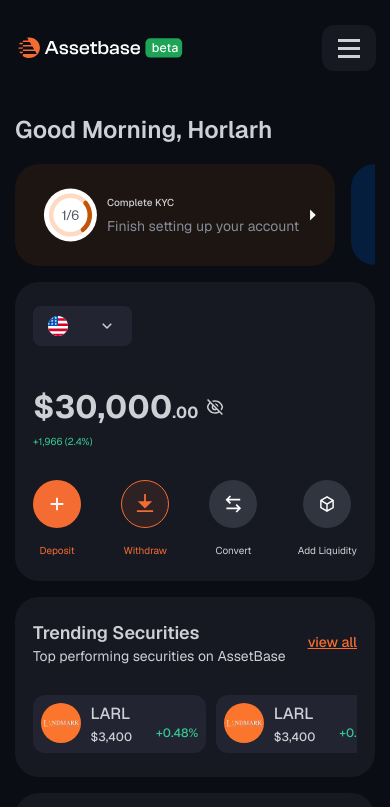
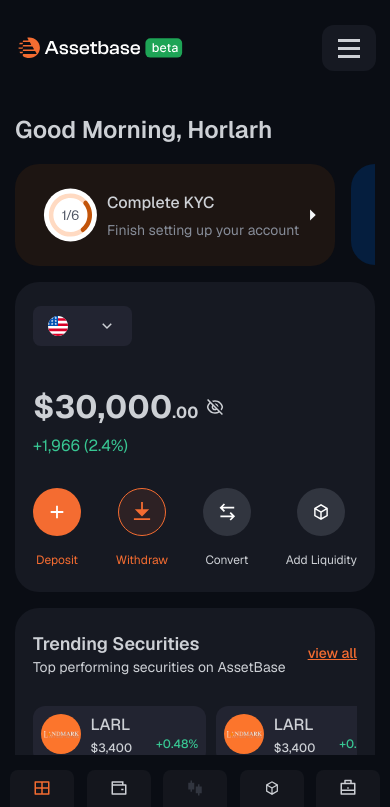
Before and after one commit to FawaleAyomide/Assetbase, a React (Create React App) app in the folder assetbase/: page /dashboard in a window 390 px wide. Shown: the top 807 px of the page. Built offline with nearby package versions, Linux system fonts and the light colour scheme; a web font is replaced by a local one.

Commit message:
more dashboard updates

```diff
--- a/assetbase/src/Scene/Dashboard.jsx
+++ b/assetbase/src/Scene/Dashboard.jsx
@@ -18,7 +18,7 @@
 
 const Dashboard = () => {
   return (
-    <div>
+    <div className="dashboard-container">
       <Navbar />
       <div className="dashboard">
         <div className="dashboard-wrapper">
@@ -609,7 +609,12 @@
               </div>
               <div className="referral-card">
                 <div className="referral-card-content">
-                  <img src={referral} alt="referral-icon" width="78" height="78" />
+                  <img
+                    src={referral}
+                    alt="referral-icon"
+                    width="78"
+                    height="78"
+                  />
                   <div className="referral-text">
                     <p className="referral-title">
                       Invite 5x friends and get gains on multiple things in the
@@ -622,19 +627,16 @@
                 <div className="notifications-card-content">
                   <div className="notifications-header">
                     <p className="notifications-title">Notifications</p>
-                    <p className="notifications-text">Catch up on your notifications</p>
+                    <p className="notifications-text">
+                      Catch up on your notifications
+                    </p>
                   </div>
                   <div className="notification-wrapper">
-                  <div className="notification">
-                  </div>
-                  <div className="notification">
-                  </div>
-                  <div className="notification">
-                  </div>
-                  <div className="notification">
-                  </div>
-                  <div className="notification">
-                  </div>
+                    <div className="notification"></div>
+                    <div className="notification"></div>
+                    <div className="notification"></div>
+                    <div className="notification"></div>
+                    <div className="notification"></div>
                   </div>
                 </div>
               </div>
@@ -642,7 +644,9 @@
           </div>
         </div>
       </div>
-      <NavMob />
+      <div className="navmob">
+        <NavMob />
+      </div>
     </div>
   );
 };
--- a/assetbase/src/Scene/Liquidity.jsx
+++ b/assetbase/src/Scene/Liquidity.jsx
@@ -1,15 +1,17 @@
-import React from 'react'
-import Navbar from './Navbar'
-import NavMob from './NavMob'
+import React from "react";
+import Navbar from "./Navbar";
+import NavMob from "./NavMob";
 
 const Liquidity = () => {
   return (
     <div>
-        <Navbar />
-        Liquidity
+      <Navbar />
+      <div className="liquidity-container">Liquidity</div>
+      <div className="navmob">
         <NavMob />
+      </div>
     </div>
-  )
-}
+  );
+};
 
-export default Liquidity
+export default Liquidity;
--- a/assetbase/src/Scene/Markets.jsx
+++ b/assetbase/src/Scene/Markets.jsx
@@ -1,15 +1,17 @@
-import React from 'react'
-import Navbar from './Navbar'
-import NavMob from './NavMob'
+import React from "react";
+import Navbar from "./Navbar";
+import NavMob from "./NavMob";
 
 const Markets = () => {
   return (
     <div>
-        <Navbar />
-        Markets
+      <Navbar />
+      <div className="markets">Market</div>
+      <div className="navmob">
         <NavMob />
+      </div>
     </div>
-  )
-}
+  );
+};
 
-export default Markets
+export default Markets;
--- a/assetbase/src/Scene/Portfolio.jsx
+++ b/assetbase/src/Scene/Portfolio.jsx
@@ -1,15 +1,17 @@
-import React from 'react'
-import Navbar from './Navbar'
-import NavMob from './NavMob'
+import React from "react";
+import Navbar from "./Navbar";
+import NavMob from "./NavMob";
 
 const Portfolio = () => {
   return (
     <div>
-        <Navbar />
-        Portfolio
+      <Navbar />
+      <div className="portfolio">Portfolio</div>
+      <div className="navmob">
         <NavMob />
+      </div>
     </div>
-  )
-}
+  );
+};
 
-export default Portfolio
+export default Portfolio;
--- a/assetbase/src/Scene/Wallets.jsx
+++ b/assetbase/src/Scene/Wallets.jsx
@@ -1,15 +1,17 @@
-import React from 'react'
-import Navbar from './Navbar'
-import NavMob from './NavMob'
+import React from "react";
+import Navbar from "./Navbar";
+import NavMob from "./NavMob";
 
 const Wallets = () => {
   return (
     <div>
-        <Navbar />
-        Wallets
+      <Navbar />
+      <div className="wallet">Wallets</div>
+      <div className="navmob">
         <NavMob />
+      </div>
     </div>
-  )
-}
+  );
+};
 
-export default Wallets
+export default Wallets;
--- a/assetbase/src/Style/App.css
+++ b/assetbase/src/Style/App.css
@@ -1,4 +1,4 @@
-*{
+* {
   margin: 0;
   padding: 0;
   box-sizing: border-box;
@@ -9,87 +9,86 @@
   color: var(--text-white);
   font-size: 16px;
 }
-.navbar{
+.navbar {
   height: 96px;
   display: flex;
   align-items: center;
   margin: 0 auto;
   padding: 0 24px;
 }
-.content{
+.content {
   display: flex;
   flex-direction: row;
   justify-content: space-between;
   align-items: center;
   height: 43.79px;
   width: 100%;
-
 }
-.nav-logo img{
+.nav-logo img {
   display: flex;
   align-items: center;
   padding-bottom: -12px;
 }
-li{
+li {
   list-style: none;
   text-decoration: none;
 }
-.nav-links-1{
+.nav-links-1 {
   display: flex;
   align-items: center;
   gap: 10px;
 }
-.nav-links-2{
+.nav-links-2 {
   display: none;
 }
-.link{
+.link {
   display: flex;
   align-items: center;
   padding: 8px 12px 8px 12px;
   gap: 8px;
   background-color: var(--nav-link-bg);
   color: var(--text-white);
-  border-radius: 8px  8px 0 0;
+  border-radius: 8px 8px 0 0;
   font-size: 14px;
   text-decoration: none;
 }
-.active-link{
+.active-link {
   display: flex;
   align-items: center;
   padding: 8px 12px 8px 12px;
   gap: 8px;
   background-color: var(--nav-link-bg);
-  border-radius: 8px  8px 0 0;
+  border-radius: 8px 8px 0 0;
   font-size: 14px;
   text-decoration: none;
   border-bottom: 1px solid var(--assetbase-orange);
   color: var(--assetbase-orange);
 }
-.ex{
+.ex {
   border-radius: 8px;
 }
-.link:hover{
-  border-radius: 8px  8px 0 0;
+.link:hover {
+  border-radius: 8px 8px 0 0;
   /* transition: all .5s ease-in-out; */
   color: var(--assetbase-orange);
   border-bottom: 1px solid var(--assetbase-orange);
 }
-.disabled{
+.disabled {
   color: var(--disabled);
   pointer-events: none;
   cursor: default;
 }
-.left{
+.left {
   display: flex;
   align-items: center;
   gap: 2rem;
 }
-.right{
+.right {
   display: flex;
   align-items: center;
   gap: 2rem;
 }
-.nav-btn{
+.nav-btn {
   display: flex;
   align-items: center;
   gap: 8px;
@@ -100,18 +99,18 @@
   font-size: 14px;
   text-decoration: none;
 }
-.nav-btn:hover{
+.nav-btn:hover {
   background: var(--bg-color);
   border: 1px solid var(--assetbase-orange);
-  transition: all .5s ease-in-out;
+  transition: all 0.5s ease-in-out;
   color: var(--assetbase-orange);
 }
-.nav-icons{
+.nav-icons {
   display: flex;
   align-items: center;
   gap: 1rem;
 }
-.icon{
+.icon {
   display: flex;
   align-items: center;
   padding: 10px;
@@ -119,15 +118,15 @@
   border: 1px solid rgba(49, 53, 63, 1);
   cursor: pointer;
 }
-.icon:hover{
-  transition: all .5s ease-in-out;
+.icon:hover {
+  transition: all 0.5s ease-in-out;
   color: var(--assetbase-orange);
   border: 1px solid var(--assetbase-orange);
 }
-.menuClass{
+.menuClass {
   display: none;
 }
-.hamburger{
+.hamburger {
   height: 46px;
   width: 54px;
   display: none;
@@ -139,11 +138,17 @@
   padding: 8px;
   background-color: var(--card-bg);
   border-radius: 12px;
-
 }
-.burgerClass{
+.burgerClass {
   width: 22px;
   height: 3px;
   background-color: var(--text-white);
-  transition: all .3s ease-in-out;
+  transition: all 0.3s ease-in-out;
 }
+
+.wallet,
+.dashboard-container,
+.markets,
+.portfolio, .liquidity-container {
+  height: 100vh;
+}
--- a/assetbase/src/Style/Dashboard.css
+++ b/assetbase/src/Style/Dashboard.css
@@ -1,3 +1,11 @@
+.dashboard-container{
+    overflow: visible;
+}
+.navmob{
+    position: sticky;
+    bottom: 0;
+    background-color: var(--bg-color);
+}
 .dashboard{
     padding: 24px;
 }
--- a/assetbase/src/Style/Media.css
+++ b/assetbase/src/Style/Media.css
@@ -1,24 +1,10 @@
 /* navbar */
 @media (max-width: 1165px) {
-  .content {
-    /* background-color: aqua; */
-  }
   .navbar .content .right {
     display: none;
   }
-  .nav-links-1 {
-    /* display: none; */
-  }
-  .nav-links-2 {
-    /* display: flex; */
-    /* justify-content: space-between; */
-  }
   .link {
-    /* flex-direction: column; */
     width: 100%;
-  }
-  .active-link {
-    /* flex-direction: column; */
   }
   .hamburger {
     display: flex;
@@ -76,7 +62,7 @@
     display: flex;
     justify-content: space-between;
     width: 100%;
-    padding: 35px 24px 24px 24px;
+    padding: 18px 24px 18px 24px;
   }
   .nav-links-2 .link {
     flex-direction: column;
@@ -87,19 +73,26 @@
   }
 }
 @media (max-width: 600px) {
-  body {
-    font-size: 10px;
+  .nav-links-2 {
+    padding: 18px 20px 18px 20px !important;
   }
   .nav-links-2 .link {
     padding: 8px 4px;
-    width: 4.7rem;
+    width: 4.5rem;
   }
   .nav-links-2 .active-link {
     padding: 8px 4px;
     flex-direction: column;
-    width: 4.7rem;
+    width: 4.5rem;
   }
-
+  .nav-links-2 .link p,
+  .nav-links-2 .active-link p {
+    font-size: 10px;
+  }
+  .card-header-right{
+        gap: 0;
+    justify-content: space-between;
+}
   .brown-card {
     width: 20rem;
     white-space: nowrap;
@@ -136,11 +129,21 @@
     width: 4rem;
   }
   .nav-links-2 {
-    padding: 35px 15px 24px 15px;
+    padding: 15px 10px 15px 10px !important;
   }
   .nav-links-2 .link p,
   .nav-links-2 .active-link p {
     font-size: 11px;
+  }
+  .opt p{
+    font-size: 12px;
+  }
+  .trending .sub-title{
+    font-size: 10px;
+
+  }
+  .view-all{
+   white-space: nowrap;
   }
 }
 @media (max-width: 320px) {
```
